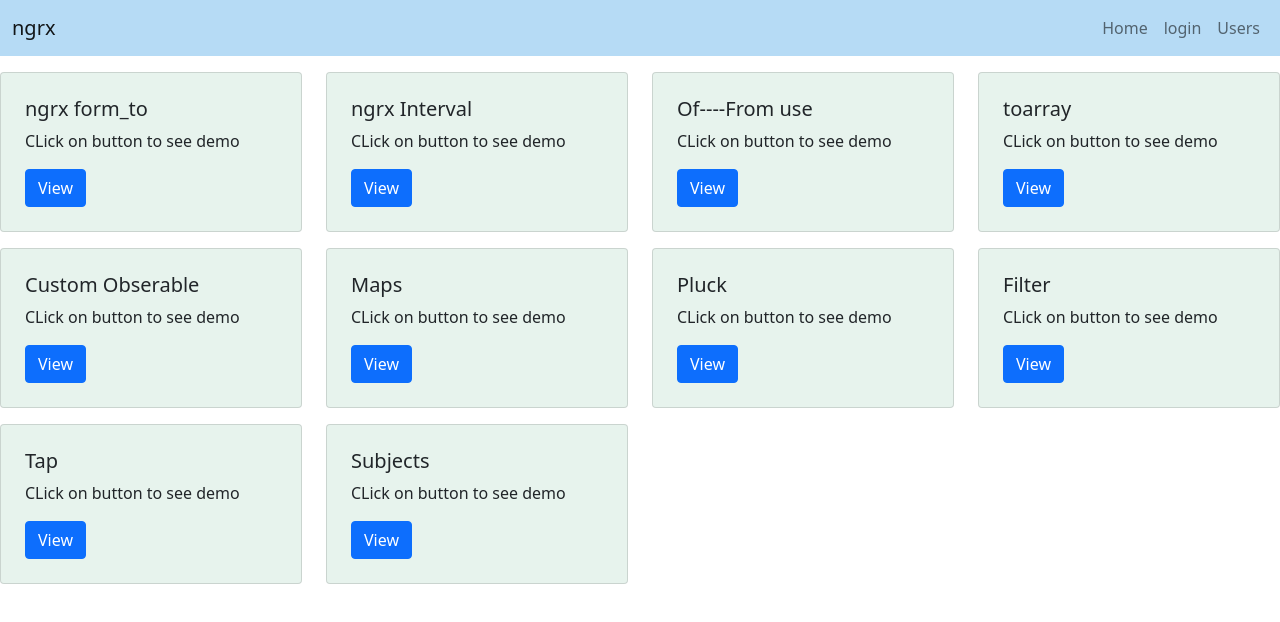
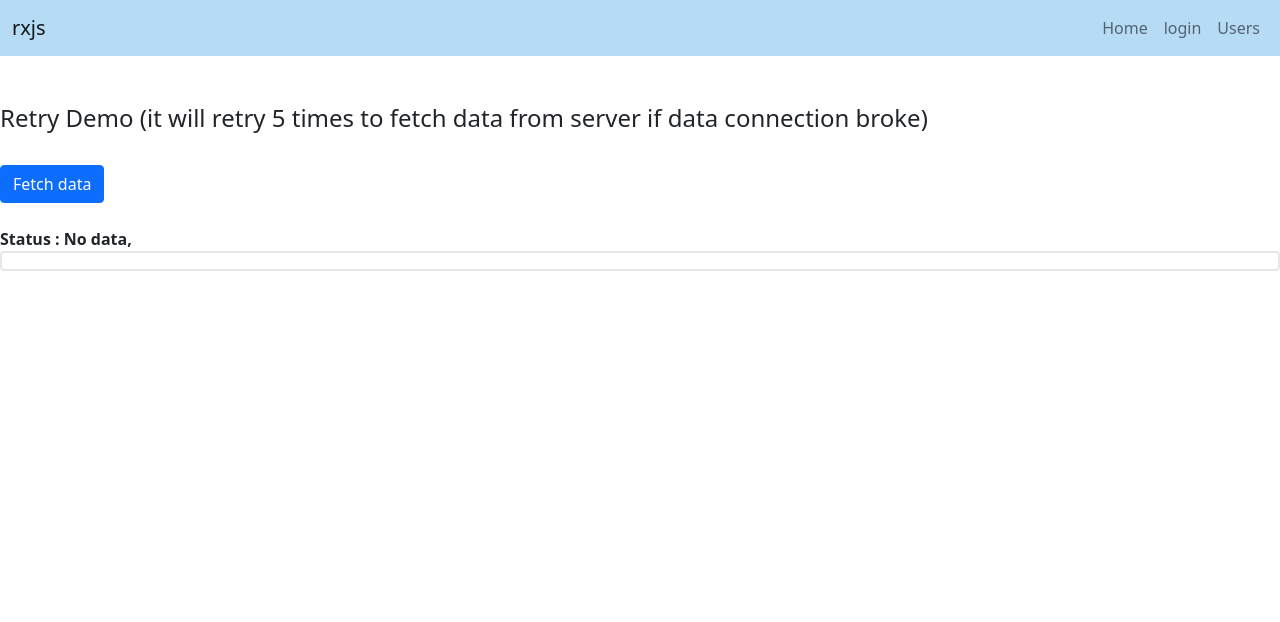
Before and after one commit to Samundar9525/rxjs-demo, an Angular app in the folder ngrx-demo/: page /retry in a window 1280 px wide. Before the commit this address led to /homepage. Shown: the top 622 px of the page. Built offline with nearby package versions, Linux system fonts and the light colour scheme.

Commit message:
retry module updated

```diff
--- a/ngrx-demo/src/app/app-routing.module.ts
+++ b/ngrx-demo/src/app/app-routing.module.ts
@@ -8,7 +8,9 @@
 import { MapComponent } from './modules/map/map.component';
 import { OfFromComponent } from './modules/of-from/of-from.component';
 import { PluckComponent } from './modules/pluck/pluck.component';
+import { RetryComponent } from './modules/retry/retry.component';
 import { SubjectComponent } from './modules/subject/subject.component';
+import { TakeComponent } from './modules/take/take.component';
 import { TapComponent } from './modules/tap/tap.component';
 import { ToarrayComponent } from './modules/toarray/toarray.component';
 import { NgrxFormtoComponent } from './ngrx-formto/ngrx-formto.component';
@@ -28,6 +30,8 @@
   {path: "filter",component:FilterComponent},
   {path: "tap",component:TapComponent},
   {path: "subject",component:SubjectComponent},
+  {path: "take",component:TakeComponent},
+  {path: "retry",component:RetryComponent},
 
   {path: "**",redirectTo: "homepage"}
 ];
--- a/ngrx-demo/src/app/app.module.ts
+++ b/ngrx-demo/src/app/app.module.ts
@@ -22,6 +22,8 @@
 import { Comp1Component } from './comp/comp1/comp1.component';
 import { Comp2Component } from './comp/comp2/comp2.component';
 import { Comp3Component } from './comp/comp3/comp3.component';
+import { TakeComponent } from './modules/take/take.component';
+import { RetryComponent } from './modules/retry/retry.component';
 
 @NgModule({
   declarations: [
@@ -43,6 +45,8 @@
     Comp1Component,
     Comp2Component,
     Comp3Component,
+    TakeComponent,
+    RetryComponent,
 
   ],
   imports: [
--- a/ngrx-demo/src/app/header/header.component.html
+++ b/ngrx-demo/src/app/header/header.component.html
@@ -1,6 +1,6 @@
 <nav class="navbar navbar-expand-lg navbar-light" style="background-color: #b6dbf5;" >
   <div class="container-fluid">
-    <a class="navbar-brand" href="#">ngrx </a>
+    <a class="navbar-brand" href="#">rxjs </a>
     <strong class=" badge bg-primary" *ngIf="exclusive" >Exclusive by Samundar </strong>
 
     <div class="collapse navbar-collapse justify-content-end "  id="navbarNav">
--- a/ngrx-demo/src/app/homepage/homepage.component.html
+++ b/ngrx-demo/src/app/homepage/homepage.component.html
@@ -1,10 +1,10 @@
-<div class="my-3">
+<div class="my-3 px-5">
 
   <div class="row">
   <div class="col-sm-3">
     <div class="card bg-success p-2 text-dark bg-opacity-10">
       <div class="card-body">
-        <h5 class="card-title">ngrx form_to</h5>
+        <h5 class="card-title">rxjs form_to</h5>
         <p class="card-text">CLick on button to see demo </p>
         <a routerLink="../fromto" class="btn btn-primary">View</a>
       </div>
@@ -15,7 +15,7 @@
   <div class="col-sm-3">
     <div class="card bg-success p-2 text-dark bg-opacity-10">
       <div class="card-body">
-        <h5 class="card-title">ngrx Interval</h5>
+        <h5 class="card-title">rxjs Interval</h5>
         <p class="card-text">CLick on button to see demo </p>
         <a routerLink="../interval" class="btn btn-primary">View</a>
       </div>
@@ -50,7 +50,7 @@
 </div>
 </div>
 <!-- ------------------------------------------------------ -->
-<div class="my-3">
+<div class="my-3 px-5">
 <div class="row">
 
   <div class="col-sm-3">
@@ -92,9 +92,7 @@
 </div>
 </div>
 <!-- ------------------------------------------------------ -->
-
-
-<div class="my-3">
+<div class="my-3 px-5">
   <div class="row">
 
     <div class="col-sm-3">
@@ -117,9 +115,46 @@
     </div>
 
 
+    <div class="col-sm-3">
+      <div class="card bg-success p-2 text-dark bg-opacity-10">
+        <div class="card-body">
+          <h5 class="card-title">Take ,Takelast,TakeUntil </h5>
+          <p class="card-text">CLick on button to see demo </p>
+          <a routerLink="../take" class="btn btn-primary">View</a>
+        </div>
+      </div>
+    </div>
+    <div class="col-sm-3">
+      <div class="card bg-success p-2 text-dark bg-opacity-10">
+        <div class="card-body">
+          <h5 class="card-title">Retry  </h5>
+          <p class="card-text">CLick on button to see demo </p>
+          <a routerLink="../retry" class="btn btn-primary">View</a>
+        </div>
+      </div>
+    </div>
+
+
 
 
 
 
 
   </div></div>
+
+
+
+  <div class="my-3 px-5">
+
+    <div class="row">
+      <div class="col-sm-3">
+        <div class="card bg-success p-2 text-dark bg-opacity-10">
+          <div class="card-body">
+            <h5 class="card-title">Tap </h5>
+            <p class="card-text">CLick on button to see demo </p>
+            <a routerLink="../tap" class="btn btn-primary">View</a>
+          </div>
+        </div>
+      </div>
+
+    </div></div>
--- /dev/null
+++ b/ngrx-demo/src/app/modules/retry/retry.component.css
@@ -0,0 +1,17 @@
+.cards {
+  display: grid;
+
+  grid-template-columns: repeat(5, 1fr);
+
+  grid-auto-rows: auto;
+
+  grid-gap: 1rem;
+}
+
+.card {
+  border: 2px solid #e7e7e7;
+
+  border-radius: 4px;
+
+  padding: 0.5rem;
+}
--- /dev/null
+++ b/ngrx-demo/src/app/modules/retry/retry.component.html
@@ -0,0 +1,29 @@
+<div class="my-5">
+  <h4>Retry Demo (it will retry 5 times to fetch data from server if data connection broke)</h4>
+  <br>
+  <button class="btn btn-primary" type="button" (click)="fetchdetail()">
+    <span *ngIf="fetching" class="spinner-border spinner-border-sm" role="status" aria-hidden="true"></span>
+    {{fetching ? "fetching...":"Fetch data" }}
+  </button>
+  <br><br>
+  <strong>Status : <span [ngClass]="{
+    'text-success':status=='fetched data Sucessfully',
+    'text-danger':status=='Problem Encountered',
+    'text-warning':fetching==true
+  }">{{status}},
+</span> </strong>
+
+  <div class="card cards">
+    <div *ngFor="let item of person">
+
+      <ul class="techlist card p-2 my-3"  style="background-color: rgb(15, 155, 248);" >
+       <p style="color: white;" ><strong>ID : {{item.ID}}</strong></p>
+       <li>Roll.NO : {{item['Roll.no']}}</li>
+       <li>Name :{{item.Name}}</li>
+       <li>Stream : {{item.Stream}}</li>
+      </ul>
+   </div>
+
+
+  </div>
+</div>
--- /dev/null
+++ b/ngrx-demo/src/app/modules/retry/retry.component.ts
@@ -0,0 +1,55 @@
+import { HttpClient } from '@angular/common/http';
+import { Component, OnInit } from '@angular/core';
+import { delay, retry, retryWhen, scan } from 'rxjs';
+
+@Component({
+  selector: 'app-retry',
+  templateUrl: './retry.component.html',
+  styleUrls: ['./retry.component.css']
+})
+export class RetryComponent implements OnInit {
+  person:any
+  constructor(private http:HttpClient) { }
+  fetching:boolean=false
+  status="No data"
+
+
+  ngOnInit(): void {
+
+  }
+  fetchdetail(){
+    this.fetching=true
+    this.http.get("https://api.npoint.io/f08cb87f1a40739840be").pipe(
+      // retry(5)
+      retryWhen(err=>{
+        return err.pipe(
+          delay(3000), scan((retrycount) => {
+            if (retrycount >= 5) {
+              throw err;
+            } else {
+              retrycount++;
+              console.log("retry count => ", retrycount);
+              this.status="Retrying attempt #"+retrycount;
+              return retrycount;
+            }
+          }, 0)
+        );
+      })
+
+    ).subscribe(res=>{
+      console.log(res);
+      this.person=res
+      this.fetching=false
+      this.status="fetched data Sucessfully"
+    },
+    (err)=>{
+      console.log(err);
+      this.fetching=false
+      this.status="Problem Encountered"
+    }
+    )
+
+
+  }
+
+}
--- /dev/null
+++ b/ngrx-demo/src/app/modules/take/take.component.html
@@ -0,0 +1,24 @@
+<div class="row p-5">
+  <p class="bg-light py-2 px-3 border rounded">
+    <strong>Random Names :</strong>
+    "sam","sabbir","miku","chickoo","tuni","Anjan","Mukesh","Rishab","Ghanshyam","shubham","Abhijeet"
+  </p>
+  <div class="col-md-4">
+    <strong>Ex-01 (take 5)</strong>
+    <hr />
+    <ul class="techlist" id="elcontainer2345"></ul>
+  </div>
+
+  <div class="col-md-4">
+    <strong>Ex-02 (take last 5)</strong>
+    <hr />
+    <ul class="techlist" id="elcontainer2346"></ul>
+  </div>
+
+  <div class="col-md-4">
+    <strong>Ex-03 (take until it stop when u click anywhere )</strong>
+    <p>Reload the page</p>
+    <hr />
+    <ul class="techlist" id="elcontainer2347"></ul>
+  </div>
+</div>
--- /dev/null
+++ b/ngrx-demo/src/app/modules/take/take.component.ts
@@ -0,0 +1,45 @@
+import { Component, OnInit } from '@angular/core';
+import { from, fromEvent, interval, map, mapTo, take, takeLast, takeUntil } from 'rxjs';
+import { MydataService } from 'src/app/services/mydata.service';
+
+@Component({
+  selector: 'app-take',
+  templateUrl: './take.component.html',
+  styleUrls: ['./take.component.css']
+})
+export class TakeComponent implements OnInit {
+  name=["sam","sabbir","miku","chickoo","tuni","Anjan","Mukesh","Rishab","Ghanshyam","shubham","Abhijeet"]
+  constructor(private list:MydataService) { }
+
+  ngOnInit(): void {
+
+    const obsenames=from(this.name)
+
+    obsenames.pipe(
+      take(5)
+    ).subscribe(res=>{
+      this.list.listappend(res,"elcontainer2345")
+    })
+
+    obsenames.pipe(
+      takeLast(5)
+    ).subscribe(res=>{
+      this.list.listappend(res,"elcontainer2346")
+    })
+
+    const cond1=interval(200)
+    const cond2=fromEvent(document,"click")
+
+    cond1.pipe(
+      takeUntil(cond2),
+      map(res=>this.name[res])
+    ).subscribe(res=>{
+      this.list.listappend(res,"elcontainer2347")
+    })
+
+
+
+
+  }
+
+}
```
Also changed, not shown: ngrx-demo/src/app/modules/take/take.component.css (added), 2 other files (tests, documents, lock files or other folders).
